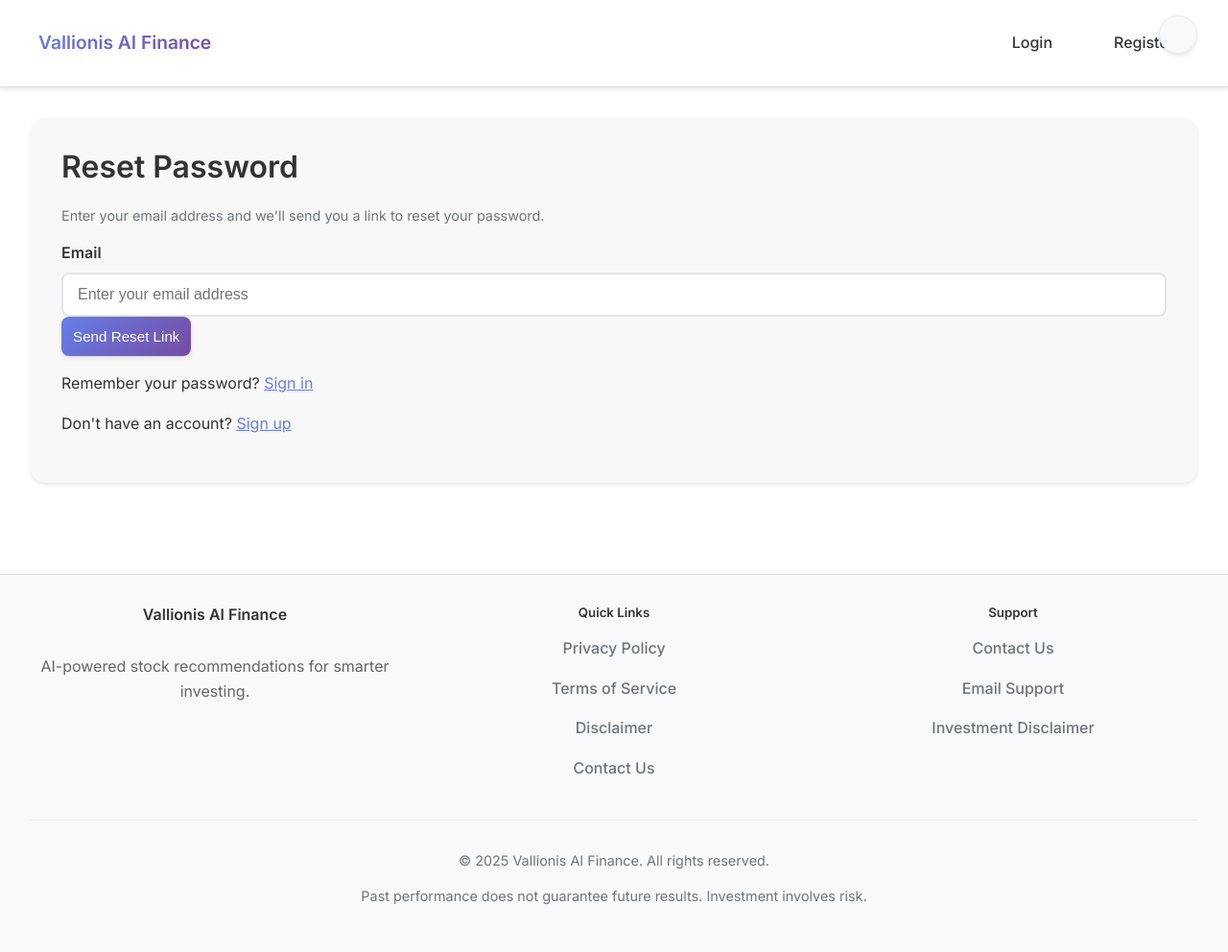
After one commit to Jerry12340/vallionis-ai-finance, a Flask app: page /forgot-password in a window 1280 px wide. The commit adds this page. Shown: the whole page at 96% size. Run offline with Flask 3, Linux system fonts and the light colour scheme; some libraries are stand-ins or nearby versions.

Commit message:
added forgot password

```diff
--- a/app.py
+++ b/app.py
@@ -41,6 +41,11 @@ from sqlalchemy.exc import OperationalError
 from psycopg2 import OperationalError as Psycopg2OpError
 from flask import send_file
 import requests
+from flask_mail import Mail, Message
+from itsdangerous import URLSafeTimedSerializer, SignatureExpired, BadTimeSignature
+import smtplib
+from email.mime.text import MIMEText
+from email.mime.multipart import MIMEMultipart
 
 # Suppress warnings
 warnings.filterwarnings("ignore", category=FutureWarning)
@@ -247,6 +252,20 @@ def get_one_hot_encoder():
     return OneHotEncoder(**ohe_kwargs)
 
 
+# Email configuration
+app.config['MAIL_SERVER'] = os.getenv('MAIL_SERVER', 'smtp.gmail.com')
+app.config['MAIL_PORT'] = int(os.getenv('MAIL_PORT', 587))
+app.config['MAIL_USE_TLS'] = os.getenv('MAIL_USE_TLS', 'True').lower() == 'true'
+app.config['MAIL_USERNAME'] = os.getenv('MAIL_USERNAME')
+app.config['MAIL_PASSWORD'] = os.getenv('MAIL_PASSWORD')
+app.config['MAIL_DEFAULT_SENDER'] = os.getenv('MAIL_DEFAULT_SENDER', os.getenv('MAIL_USERNAME'))
+
+# Initialize Flask-Mail
+mail = Mail(app)
+
+# Token serializer for password reset
+token_serializer = URLSafeTimedSerializer(app.config['SECRET_KEY'])
+
 # Security configurations
 app.config.update(
     SESSION_COOKIE_SECURE=os.getenv('FLASK_ENV') == 'production',
@@ -347,6 +366,8 @@ class User(db.Model, UserMixin):
     id = db.Column(db.Integer, primary_key=True)
     email = db.Column(db.String(120), unique=True, nullable=False)
     password = db.Column(db.String(255), nullable=False)
+    reset_token = db.Column(db.String(100), nullable=True)
+    reset_token_expiry = db.Column(db.DateTime, nullable=True)
     premium = db.Column(db.Boolean, default=False)
     subscription_expires = db.Column(db.DateTime)
     stripe_customer_id = db.Column(db.String(50))
@@ -418,6 +439,32 @@ class User(db.Model, UserMixin):
             db.session.rollback()
             logger.error(f"Error updating preferences for user {self.id}: {str(e)}")
             return False
+
+    def generate_reset_token(self):
+        """Generate a password reset token for the user"""
+        token = token_serializer.dumps(self.email, salt='password-reset')
+        self.reset_token = token
+        self.reset_token_expiry = datetime.utcnow() + timedelta(hours=1)  # Token expires in 1 hour
+        db.session.commit()
+        return token
+
+    @staticmethod
+    def verify_reset_token(token, max_age=3600):  # 1 hour in seconds
+        """Verify a password reset token and return the user"""
+        try:
+            email = token_serializer.loads(token, salt='password-reset', max_age=max_age)
+            user = User.query.filter_by(email=email).first()
+            if user and user.reset_token == token and user.reset_token_expiry and user.reset_token_expiry > datetime.utcnow():
+                return user
+        except (SignatureExpired, BadTimeSignature):
+            pass
+        return None
+
+    def clear_reset_token(self):
+        """Clear the password reset token"""
+        self.reset_token = None
+        self.reset_token_expiry = None
+        db.session.commit()
 
 
 class LoginForm(FlaskForm):
@@ -552,6 +599,29 @@ class RegistrationForm(FlaskForm):
             raise ValidationError('Email already registered')
 
 
+class ForgotPasswordForm(FlaskForm):
+    email = StringField('Email', validators=[DataRequired(), Email()])
+    submit = SubmitField('Send Reset Link')
+
+    def validate_email(self, field):
+        user = User.query.filter_by(email=field.data).first()
+        if not user:
+            raise ValidationError('No account found with that email address.')
+
+
+class ResetPasswordForm(FlaskForm):
+    password = PasswordField('New Password', validators=[DataRequired()])
+    confirm_password = PasswordField(
+        'Confirm New Password',
+        validators=[DataRequired(), EqualTo('password')]
+    )
+    submit = SubmitField('Reset Password')
+
+    def validate_password(self, field):
+        if len(field.data) < 8:
+            raise ValidationError('Password must be at least 8 characters long')
+
+
 # Login manager
 @login_manager.user_loader
 def load_user(user_id):
@@ -1247,6 +1317,111 @@ def process_request(
         }
 
 
+# ──── Email Helper Functions ─────────────────────────────────────────────
+def send_password_reset_email(user, token):
+    """Send password reset email to user"""
+    try:
+        reset_url = url_for('reset_password', token=token, _external=True)
+
+        # Create email content
+        subject = "Password Reset Request - Vallionis AI Finance"
+
+        html_body = f"""
+        <html>
+        <body style="font-family: Arial, sans-serif; line-height: 1.6; color: #333;">
+            <div style="max-width: 600px; margin: 0 auto; padding: 20px;">
+                <h2 style="color: #2c3e50;">Password Reset Request</h2>
+                <p>Hello,</p>
+                <p>You have requested to reset your password for your Vallionis AI Finance account.</p>
+                <p>Click the button below to reset your password:</p>
+                <div style="text-align: center; margin: 30px 0;">
+                    <a href="{reset_url}"
+                       style="background-color: #3498db; color: white; padding: 12px 30px;
+                              text-decoration: none; border-radius: 5px; display: inline-block;">
+                        Reset Password
+                    </a>
+                </div>
+                <p>Or copy and paste this link into your browser:</p>
+                <p style="word-break: break-all; color: #3498db;">{reset_url}</p>
+                <p><strong>This link will expire in 1 hour.</strong></p>
+                <p>If you did not request this password reset, please ignore this email.</p>
+                <hr style="border: none; border-top: 1px solid #eee; margin: 30px 0;">
+                <p style="font-size: 12px; color: #666;">
+                    This is an automated message from Vallionis AI Finance. Please do not reply to this email.
+                </p>
+            </div>
+        </body>
+        </html>
+        """
+
+        text_body = f"""
+        Password Reset Request
+
+        Hello,
+
+        You have requested to reset your password for your Vallionis AI Finance account.
+
+        Click this link to reset your password: {reset_url}
+
+        This link will expire in 1 hour.
+
+        If you did not request this password reset, please ignore this email.
+
+        ---
+        This is an automated message from Vallionis AI Finance.
+        """
+
+        # Try Flask-Mail first, fallback to SMTP
+        if app.config.get('MAIL_USERNAME'):
+            try:
+                msg = Message(
+                    subject=subject,
+                    recipients=[user.email],
+                    html=html_body,
+                    body=text_body
+                )
+                mail.send(msg)
+                logger.info(f"Password reset email sent to {user.email} via Flask-Mail")
+                return True
+            except Exception as e:
+                logger.warning(f"Flask-Mail failed for {user.email}: {e}")
+
+        # Fallback to direct SMTP
+        try:
+            smtp_server = app.config.get('MAIL_SERVER', 'smtp.gmail.com')
+            smtp_port = app.config.get('MAIL_PORT', 587)
+            smtp_username = app.config.get('MAIL_USERNAME')
+            smtp_password = app.config.get('MAIL_PASSWORD')
+
+            if not smtp_username or not smtp_password:
+                logger.error("Email credentials not configured")
+                return False
+
+            msg = MIMEMultipart('alternative')
+            msg['Subject'] = subject
+            msg['From'] = smtp_username
+            msg['To'] = user.email
+
+            msg.attach(MIMEText(text_body, 'plain'))
+            msg.attach(MIMEText(html_body, 'html'))
+
+            with smtplib.SMTP(smtp_server, smtp_port) as server:
+                server.starttls()
+                server.login(smtp_username, smtp_password)
+                server.send_message(msg)
+
+            logger.info(f"Password reset email sent to {user.email} via SMTP")
+            return True
+
+        except Exception as e:
+            logger.error(f"Failed to send password reset email to {user.email}: {e}")
+            return False
+
+    except Exception as e:
+        logger.error(f"Error in send_password_reset_email: {e}")
+        return False
+
+
 # ──── Routes ─────────────────────────────────────────────────────────────
 @app.route('/', methods=['GET', 'POST'])
 @login_required
@@ -1979,6 +2154,61 @@ def register():
     return render_template('register.html', form=form)
 
 
+@app.route('/forgot-password', methods=['GET', 'POST'])
+def forgot_password():
+    if current_user.is_authenticated:
+        return redirect(url_for('index'))
+
+    form = ForgotPasswordForm()
+
+    if form.validate_on_submit():
+        user = User.query.filter_by(email=form.email.data).first()
+        if user:
+            try:
+                token = user.generate_reset_token()
+                if send_password_reset_email(user, token):
+                    flash('A password reset link has been sent to your email address.', 'info')
+                else:
+                    flash('Failed to send reset email. Please try again or contact support.', 'danger')
+            except Exception as e:
+                logger.error(f"Error generating reset token for {user.email}: {e}")
+                flash('An error occurred. Please try again.', 'danger')
+        else:
+            # Still show success message for security (don't reveal if email exists)
+            flash('If an account with that email exists, a password reset link has been sent.', 'info')
+
+        return redirect(url_for('login'))
+
+    return render_template('forgot_password.html', form=form)
+
+
+@app.route('/reset-password/<token>', methods=['GET', 'POST'])
+def reset_password(token):
+    if current_user.is_authenticated:
+        return redirect(url_for('index'))
+
+    user = User.verify_reset_token(token)
+    if not user:
+        flash('Invalid or expired reset link.', 'danger')
+        return redirect(url_for('forgot_password'))
+
+    form = ResetPasswordForm()
+
+    if form.validate_on_submit():
+        try:
+            hashed_password = generate_password_hash(form.password.data)
+            user.password = hashed_password
+            user.clear_reset_token()
+
+            flash('Your password has been reset successfully. You can now log in.', 'success')
+            return redirect(url_for('login'))
+        except Exception as e:
+            logger.error(f"Error resetting password for user {user.id}: {e}")
+            flash('An error occurred while resetting your password. Please try again.', 'danger')
+
+    return render_template('reset_password.html', form=form)
+
+
 @app.route('/cancel-subscription', methods=['POST'])
 @login_required
 def cancel_subscription():
--- a/requirements.txt
+++ b/requirements.txt
@@ -20,6 +20,7 @@ torch==2.7.0
 torchvision==0.22.0
 torchaudio==2.7.0
 flask-migrate==4.1.0
+flask-mail>=0.9.1
 authlib==1.6.0
 waitress==3.0.2
 psycopg2-binary==2.9.10
--- /dev/null
+++ b/templates/forgot_password.html
@@ -0,0 +1,107 @@
+{% extends "base.html" %}
+
+{% block title %}Forgot Password - Vallionis AI Finance{% endblock %}
+
+{% block content %}
+<div class="container mt-5">
+    <div class="row justify-content-center">
+        <div class="col-md-6 col-lg-4">
+            <div class="card shadow">
+                <div class="card-body">
+                    <h2 class="card-title text-center mb-4">Reset Password</h2>
+                    <p class="text-muted text-center mb-4">
+                        Enter your email address and we'll send you a link to reset your password.
+                    </p>
+
+                    <form method="POST">
+                        {{ form.hidden_tag() }}
+
+                        <div class="mb-3">
+                            {{ form.email.label(class="form-label") }}
+                            {% if form.email.errors %}
+                                {{ form.email(class="form-control is-invalid") }}
+                                <div class="invalid-feedback">
+                                    {% for error in form.email.errors %}
+                                        <span>{{ error }}</span>
+                                    {% endfor %}
+                                </div>
+                            {% else %}
+                                {{ form.email(class="form-control", placeholder="Enter your email address") }}
+                            {% endif %}
+                        </div>
+
+                        <div class="d-grid gap-2">
+                            {{ form.submit(class="btn btn-primary") }}
+                        </div>
+                    </form>
+
+                    <div class="text-center mt-3">
+                        <p class="mb-0">
+                            Remember your password?
+                            <a href="{{ url_for('login') }}" class="text-decoration-none">Sign in</a>
+                        </p>
+                    </div>
+
+                    <div class="text-center mt-2">
+                        <p class="mb-0">
+                            Don't have an account?
+                            <a href="{{ url_for('register') }}" class="text-decoration-none">Sign up</a>
+                        </p>
+                    </div>
+                </div>
+            </div>
+        </div>
+    </div>
+</div>
+
+<style>
+.card {
+    border: none;
+    border-radius: 15px;
+}
+
+.card-body {
+    padding: 2rem;
+}
+
+.btn-primary {
+    background: linear-gradient(135deg, #667eea 0%, #764ba2 100%);
+    border: none;
+    border-radius: 8px;
+    padding: 12px;
+    font-weight: 500;
+    transition: all 0.3s ease;
+}
+
+.btn-primary:hover {
+    transform: translateY(-2px);
+    box-shadow: 0 5px 15px rgba(102, 126, 234, 0.4);
+}
+
+.form-control {
+    border-radius: 8px;
+    border: 2px solid #e1e5e9;
+    padding: 12px 15px;
+    transition: all 0.3s ease;
+}
+
+.form-control:focus {
+    border-color: #667eea;
+    box-shadow: 0 0 0 0.2rem rgba(102, 126, 234, 0.25);
+}
+
+.text-muted {
+    color: #6c757d !important;
+    font-size: 0.9rem;
+}
+
+a {
+    color: #667eea;
+    transition: color 0.3s ease;
+}
+
+a:hover {
+    color: #764ba2;
+}
+</style>
+{% endblock %}
--- a/templates/login.html
+++ b/templates/login.html
@@ -72,6 +72,10 @@
                         {% endfor %}
                     </small>
                 {% endif %}
+            </div>
+
+            <div class="text-end mb-2" style="padding: 0 0.5rem;">
+                <a href="{{ url_for('forgot_password') }}" class="text-accent" style="font-size: 0.9rem;">Forgot Password?</a>
             </div>
 
             <div class="form-check mb-3" style="padding: 0 0.5rem;">
```
Also changed, not shown: migrations/versions/a3fb40b9351d_add_password_reset_fields.py (added, +34 -0 lines), templates/reset_password.html (added, +165 -0 lines).
